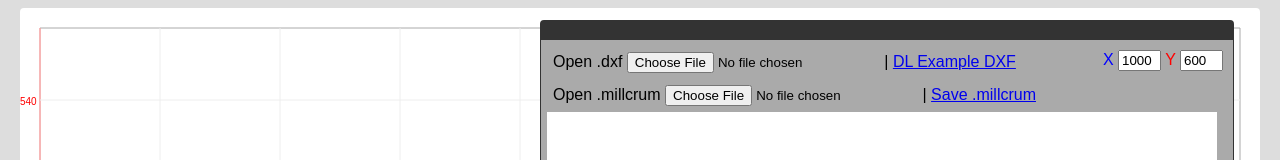
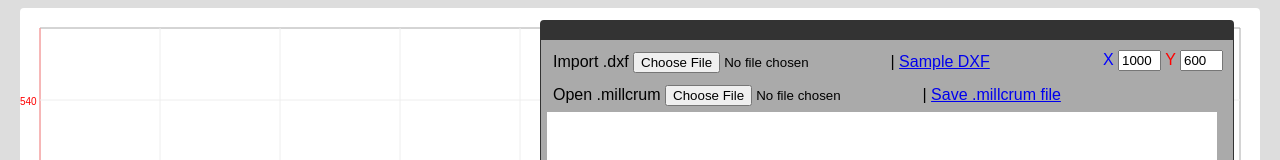
Before and after one commit to andrewhodel/millcrum, a plain HTML site: page index.html in a window 1280 px wide. Shown: the top 160 px of the page. Drawn offline with Linux system fonts and the light colour scheme; no server answers.

Commit message:
changed interface nomenclature

```diff
--- a/index.html
+++ b/index.html
@@ -20,7 +20,7 @@
 
 	<div style="float: left; padding: 6px; clear: both;"> <!-- left buttons -->
 
-		Open .dxf <input id="openDxf" type="file" /> | <a href="examples/oshw.dxf">DL Example DXF</a>
+		Import .dxf <input id="openDxf" type="file" /> | <a href="examples/oshw.dxf">Sample DXF</a>
 
 	</div> <!-- end left buttons -->
 
@@ -33,7 +33,7 @@
 
 	<div style="float: left; padding: 6px;"> <!-- left buttons -->
 
-		Open .millcrum <input id="openMillcrum" type="file" /> | <a href="#" id="saveMillcrum">Save .millcrum</a>
+		Open .millcrum <input id="openMillcrum" type="file" /> | <a href="#" id="saveMillcrum">Save .millcrum file</a>
 
 	</div> <!-- end left buttons -->
 
```
